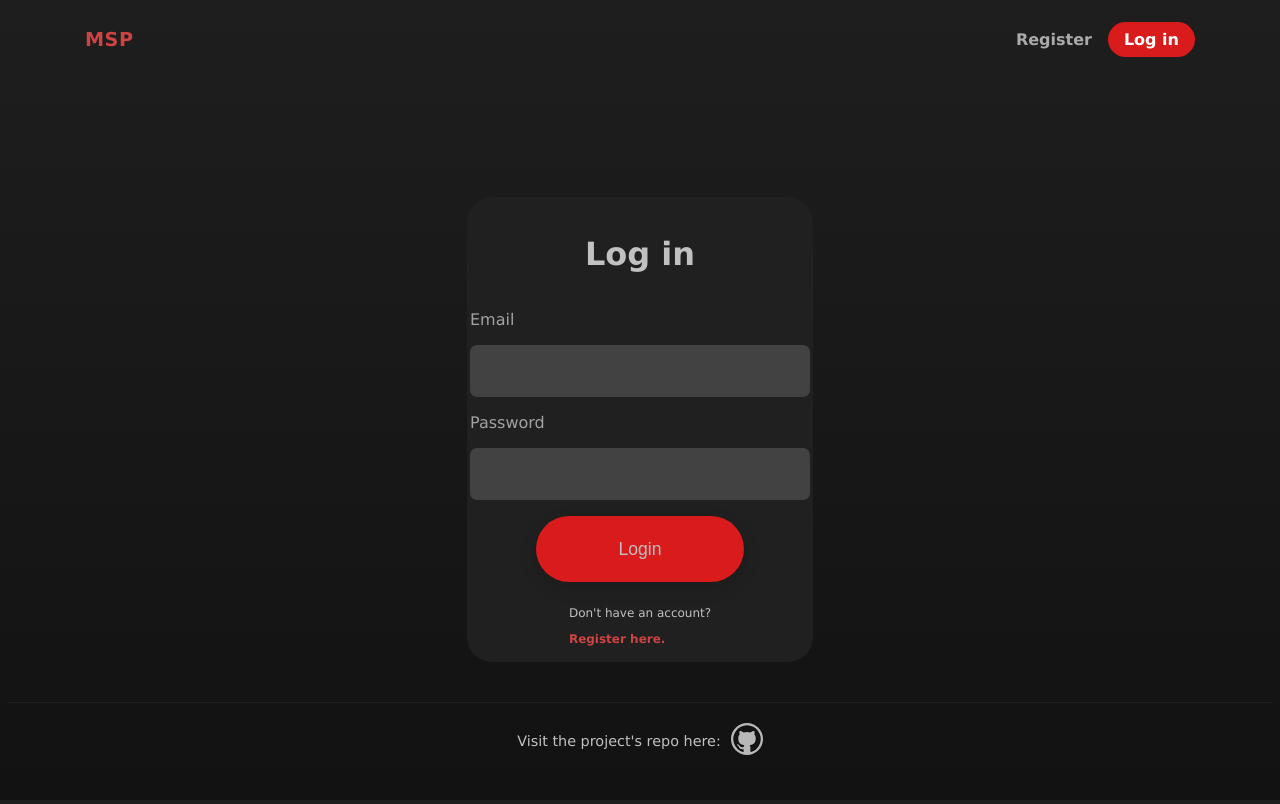
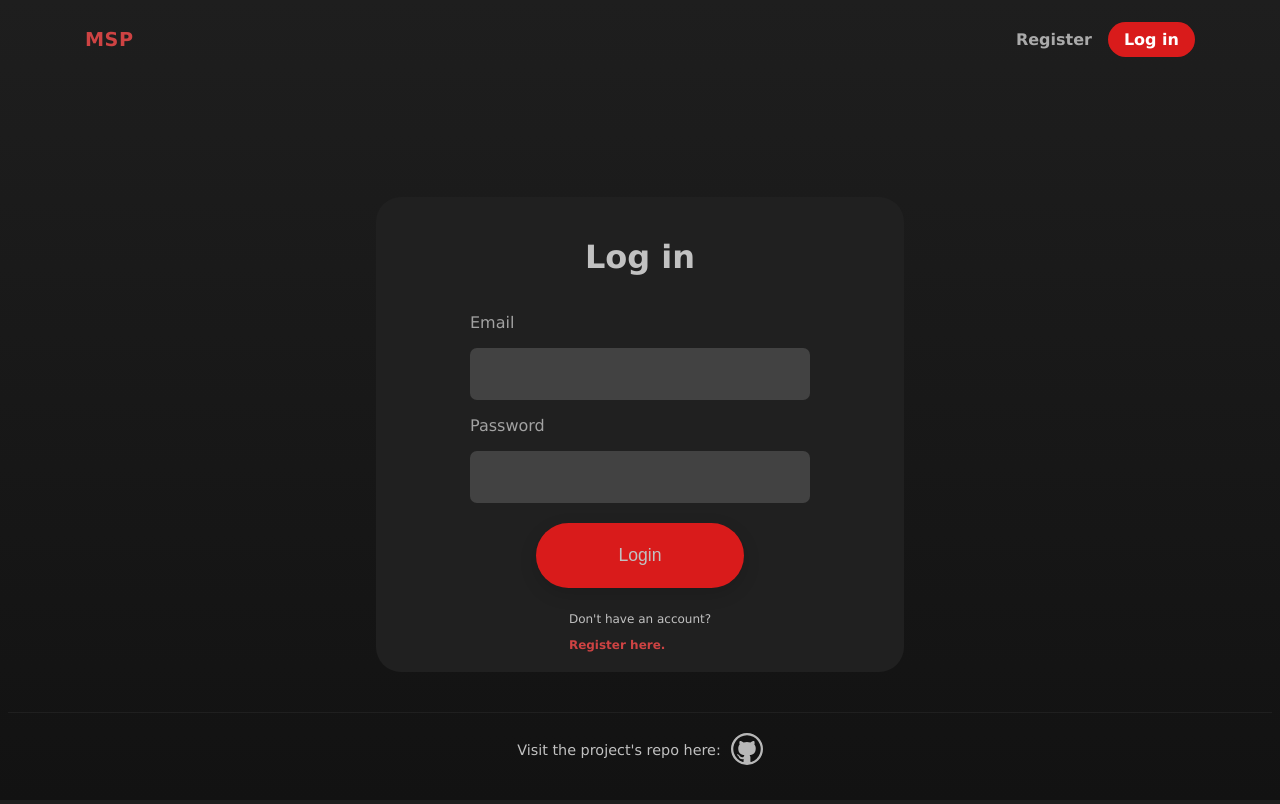
Before and after one commit to WiktorM413/meeting-scheduling-platform, a React (Vite) app in the folder frontend/: page /login in a window 1280 px wide. Shown: the top 804 px of the page. Built offline with nearby package versions, Linux system fonts and the light colour scheme; no server answers.

Commit message:
Convert vw and vh to rem

```diff
--- a/frontend/src/Home/style.scss
+++ b/frontend/src/Home/style.scss
@@ -8,11 +8,11 @@
 	justify-content: center;
 	align-items: center;
 	flex-direction: column;
-	width: 27vw;
+	width: 33rem;
 	margin: auto;
 	margin-top: 10%;
-	padding-top: 2vh;
-	padding-bottom: 2vh;
+	padding-top: 1.2rem;
+	padding-bottom: 1.2rem;
 	border-radius: 25px;
 
 	h1
@@ -29,7 +29,7 @@
 
 		button
 		{
-			margin-top: 2vh;
+			margin-top: 1.2rem;
 		}
 	}
 }
```
